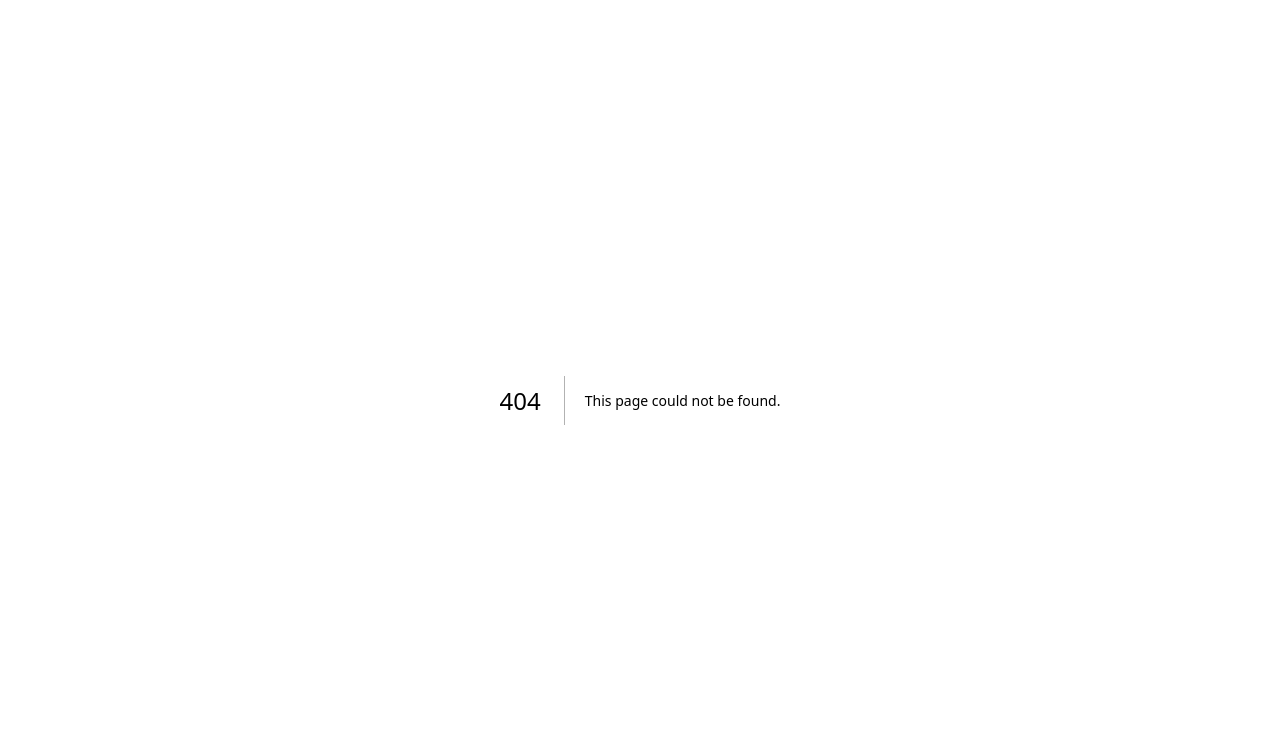
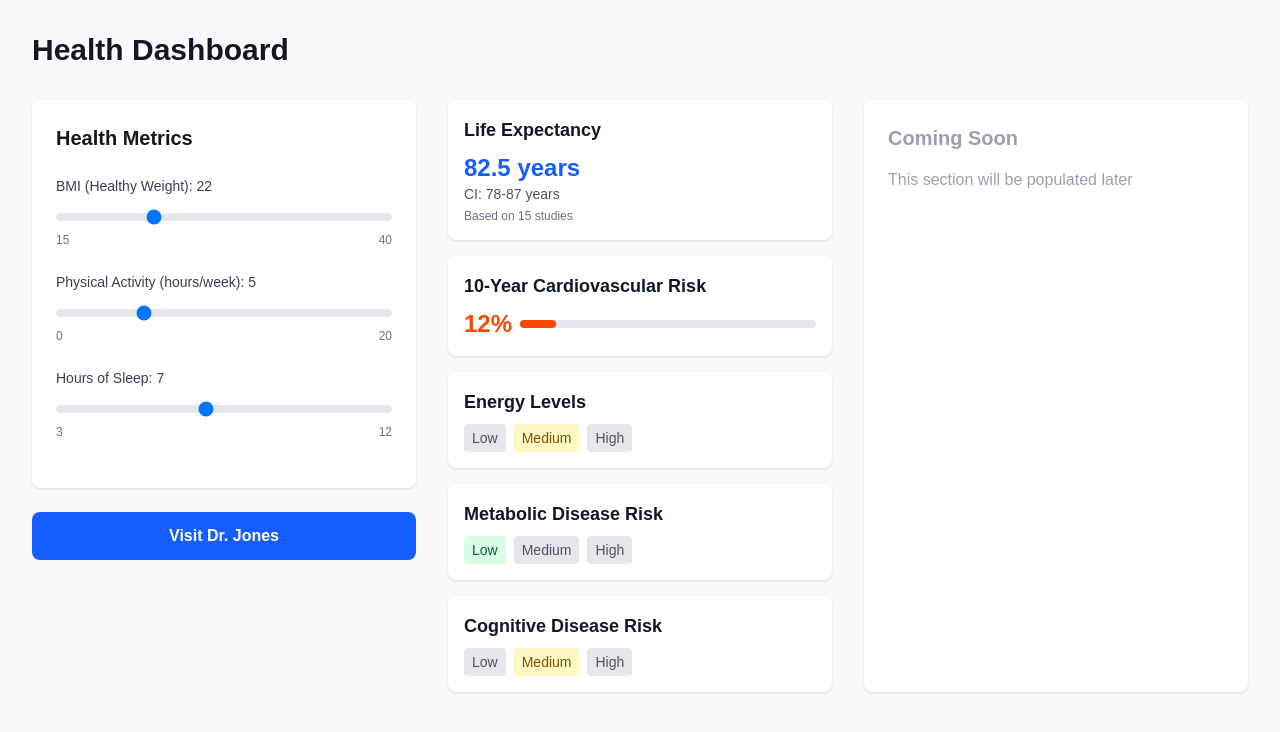
Before and after one commit to stepandel/med-mirror, a Next.js app: page /dashboard in a window 1280 px wide. Before the commit this address had no page. Shown: the top 732 px of the page. Built offline with nearby package versions, Linux system fonts and the light colour scheme.

Commit message:
wip dashbaord

```diff
--- /dev/null
+++ b/src/app/dashboard/page.tsx
@@ -0,0 +1,146 @@
+'use client'
+
+import { useState } from 'react'
+
+export default function Dashboard() {
+  const [bmi, setBmi] = useState(22)
+  const [physicalActivity, setPhysicalActivity] = useState(5)
+  const [sleepHours, setSleepHours] = useState(7)
+
+  return (
+    <div className="min-h-screen bg-gray-50 py-8">
+      <div className="max-w-7xl mx-auto px-4 sm:px-6 lg:px-8">
+        <h1 className="text-3xl font-bold text-gray-900 mb-8">Health Dashboard</h1>
+
+        <div className="grid grid-cols-3 gap-8">
+          {/* Left Column - Sliders */}
+          <div className="space-y-6">
+            <div className="bg-white p-6 rounded-lg shadow">
+              <h2 className="text-xl font-semibold mb-6">Health Metrics</h2>
+
+              {/* BMI Slider */}
+              <div className="mb-6">
+                <label className="block text-sm font-medium text-gray-700 mb-2">
+                  BMI (Healthy Weight): {bmi}
+                </label>
+                <input
+                  type="range"
+                  min="15"
+                  max="40"
+                  value={bmi}
+                  onChange={(e) => setBmi(Number(e.target.value))}
+                  className="w-full h-2 bg-gray-200 rounded-lg appearance-none cursor-pointer"
+                />
+                <div className="flex justify-between text-xs text-gray-500 mt-1">
+                  <span>15</span>
+                  <span>40</span>
+                </div>
+              </div>
+
+              {/* Physical Activity Slider */}
+              <div className="mb-6">
+                <label className="block text-sm font-medium text-gray-700 mb-2">
+                  Physical Activity (hours/week): {physicalActivity}
+                </label>
+                <input
+                  type="range"
+                  min="0"
+                  max="20"
+                  value={physicalActivity}
+                  onChange={(e) => setPhysicalActivity(Number(e.target.value))}
+                  className="w-full h-2 bg-gray-200 rounded-lg appearance-none cursor-pointer"
+                />
+                <div className="flex justify-between text-xs text-gray-500 mt-1">
+                  <span>0</span>
+                  <span>20</span>
+                </div>
+              </div>
+
+              {/* Sleep Hours Slider */}
+              <div className="mb-6">
+                <label className="block text-sm font-medium text-gray-700 mb-2">
+                  Hours of Sleep: {sleepHours}
+                </label>
+                <input
+                  type="range"
+                  min="3"
+                  max="12"
+                  value={sleepHours}
+                  onChange={(e) => setSleepHours(Number(e.target.value))}
+                  className="w-full h-2 bg-gray-200 rounded-lg appearance-none cursor-pointer"
+                />
+                <div className="flex justify-between text-xs text-gray-500 mt-1">
+                  <span>3</span>
+                  <span>12</span>
+                </div>
+              </div>
+            </div>
+
+            {/* CTA Button */}
+            <button className="w-full bg-blue-600 hover:bg-blue-700 text-white font-semibold py-3 px-6 rounded-lg transition duration-200">
+              Visit Dr. Jones
+            </button>
+          </div>
+
+          {/* Middle Column - Health Cards */}
+          <div className="space-y-4">
+            {/* Age of Death */}
+            <div className="bg-white p-4 rounded-lg shadow">
+              <h3 className="text-lg font-semibold text-gray-900 mb-2">Life Expectancy</h3>
+              <div className="text-2xl font-bold text-blue-600">82.5 years</div>
+              <div className="text-sm text-gray-600">CI: 78-87 years</div>
+              <div className="text-xs text-gray-500 mt-1">Based on 15 studies</div>
+            </div>
+
+            {/* Cardiovascular Risk */}
+            <div className="bg-white p-4 rounded-lg shadow">
+              <h3 className="text-lg font-semibold text-gray-900 mb-2">10-Year Cardiovascular Risk</h3>
+              <div className="flex items-center">
+                <div className="text-2xl font-bold text-orange-600">12%</div>
+                <div className="ml-2 flex-1 bg-gray-200 rounded-full h-2">
+                  <div className="bg-orange-600 h-2 rounded-full" style={{width: '12%'}}></div>
+                </div>
+              </div>
+            </div>
+
+            {/* Energy Levels */}
+            <div className="bg-white p-4 rounded-lg shadow">
+              <h3 className="text-lg font-semibold text-gray-900 mb-2">Energy Levels</h3>
+              <div className="flex space-x-2">
+                <span className="px-2 py-1 bg-gray-200 text-gray-600 rounded text-sm">Low</span>
+                <span className="px-2 py-1 bg-yellow-100 text-yellow-800 rounded text-sm font-medium">Medium</span>
+                <span className="px-2 py-1 bg-gray-200 text-gray-600 rounded text-sm">High</span>
+              </div>
+            </div>
+
+            {/* Metabolic Disease Risk */}
+            <div className="bg-white p-4 rounded-lg shadow">
+              <h3 className="text-lg font-semibold text-gray-900 mb-2">Metabolic Disease Risk</h3>
+              <div className="flex space-x-2">
+                <span className="px-2 py-1 bg-green-100 text-green-800 rounded text-sm font-medium">Low</span>
+                <span className="px-2 py-1 bg-gray-200 text-gray-600 rounded text-sm">Medium</span>
+                <span className="px-2 py-1 bg-gray-200 text-gray-600 rounded text-sm">High</span>
+              </div>
+            </div>
+
+            {/* Cognitive Disease Risk */}
+            <div className="bg-white p-4 rounded-lg shadow">
+              <h3 className="text-lg font-semibold text-gray-900 mb-2">Cognitive Disease Risk</h3>
+              <div className="flex space-x-2">
+                <span className="px-2 py-1 bg-gray-200 text-gray-600 rounded text-sm">Low</span>
+                <span className="px-2 py-1 bg-yellow-100 text-yellow-800 rounded text-sm font-medium">Medium</span>
+                <span className="px-2 py-1 bg-gray-200 text-gray-600 rounded text-sm">High</span>
+              </div>
+            </div>
+          </div>
+
+          {/* Right Column - Empty for now */}
+          <div className="bg-white p-6 rounded-lg shadow">
+            <h2 className="text-xl font-semibold text-gray-400 mb-4">Coming Soon</h2>
+            <p className="text-gray-400">This section will be populated later</p>
+          </div>
+        </div>
+      </div>
+    </div>
+  )
+}
```
